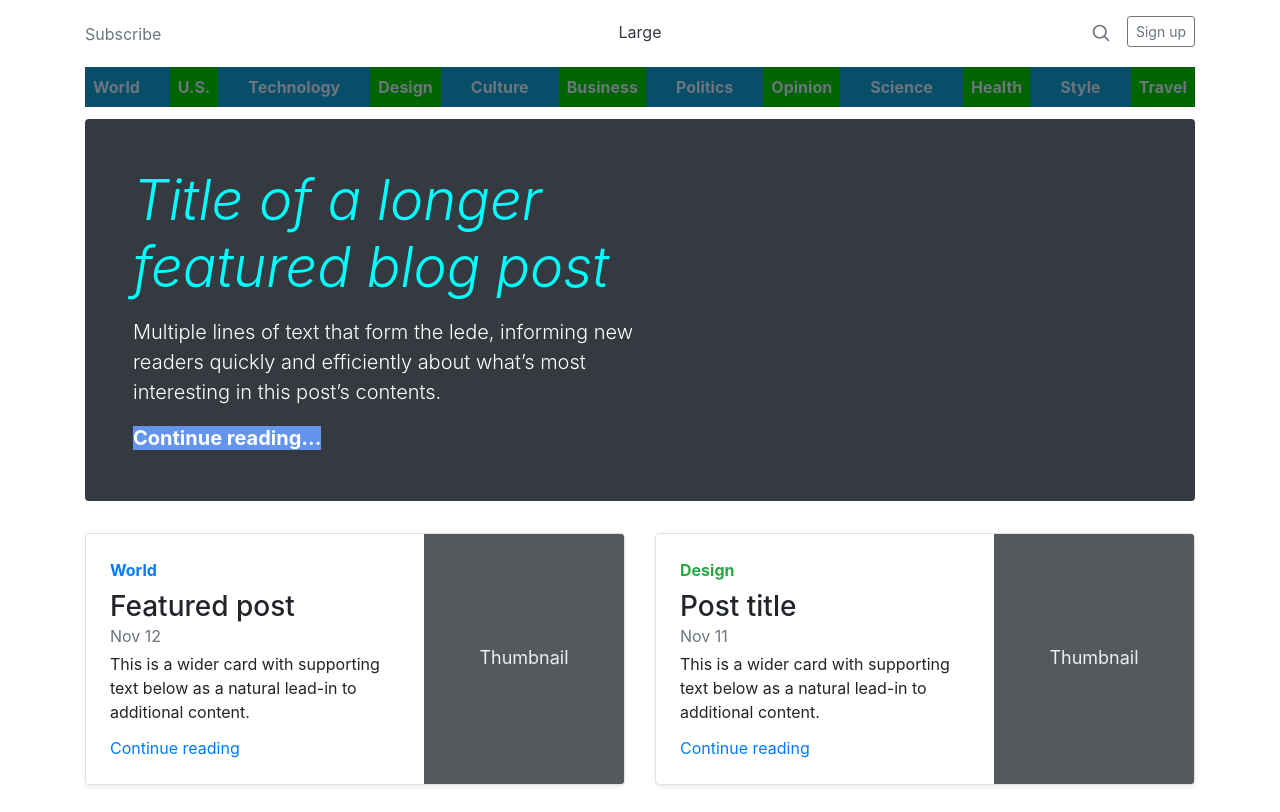
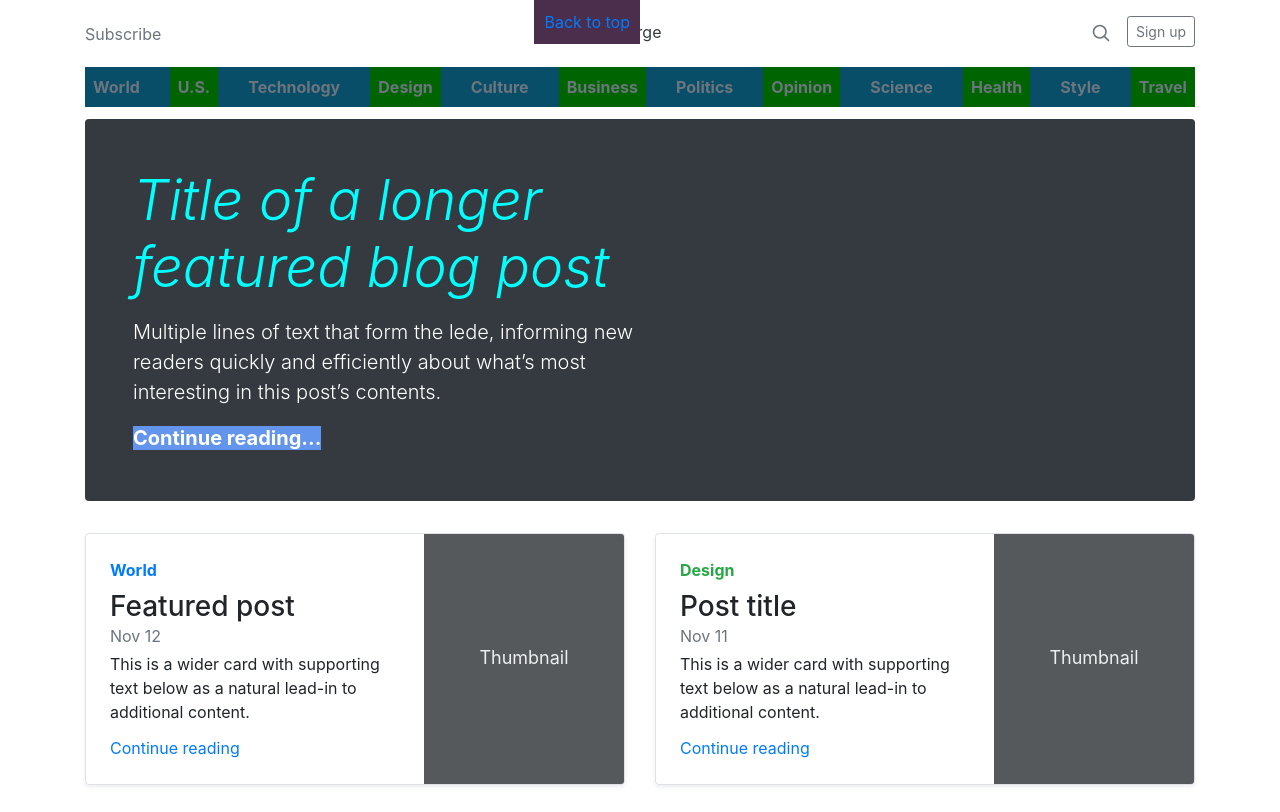
Before and after one commit to Mo-Xiyad/CSS-M2, a plain HTML site: page M2-D7/index.html in a window 1280 px wide. Shown: the top 812 px of the page. Drawn offline with nearby package versions, Linux system fonts and the light colour scheme.

Commit message:
Css selectors done

```diff
--- a/M2-D7/style.css
+++ b/M2-D7/style.css
@@ -1,7 +1,3 @@
-/*
-
-EX10) Write a selector to target the footer
-*/
 
 /* EX1) Write a selector to target the h1 in jumbotron */
 .jumbotron div h1{
@@ -43,4 +39,21 @@
     background-color:rgb(228, 163, 228);
     padding:5px 5px;
 }
-/* EX9) Write a selector to target the "back to top" link     #### EXTRA Try doing it without targeting the footer element directly */
+/* EX9) Write a selector to target the "back to top" link
+#### EXTRA Try doing it without targeting the footer element directly */
+
+
+body p:last-of-type > a[href="#"]:not(.font-weight-bold){
+    background-color:rgb(75, 46, 75);
+    padding:10px;
+    position:absolute;
+    top:0;
+    right:50%;
+}
+
+/* EX10) Write a selector to target the footer */
+body footer.blog-footer{
+    text-align:center;
+    height:50px;
+    background:darkseagreen;
+}
```
